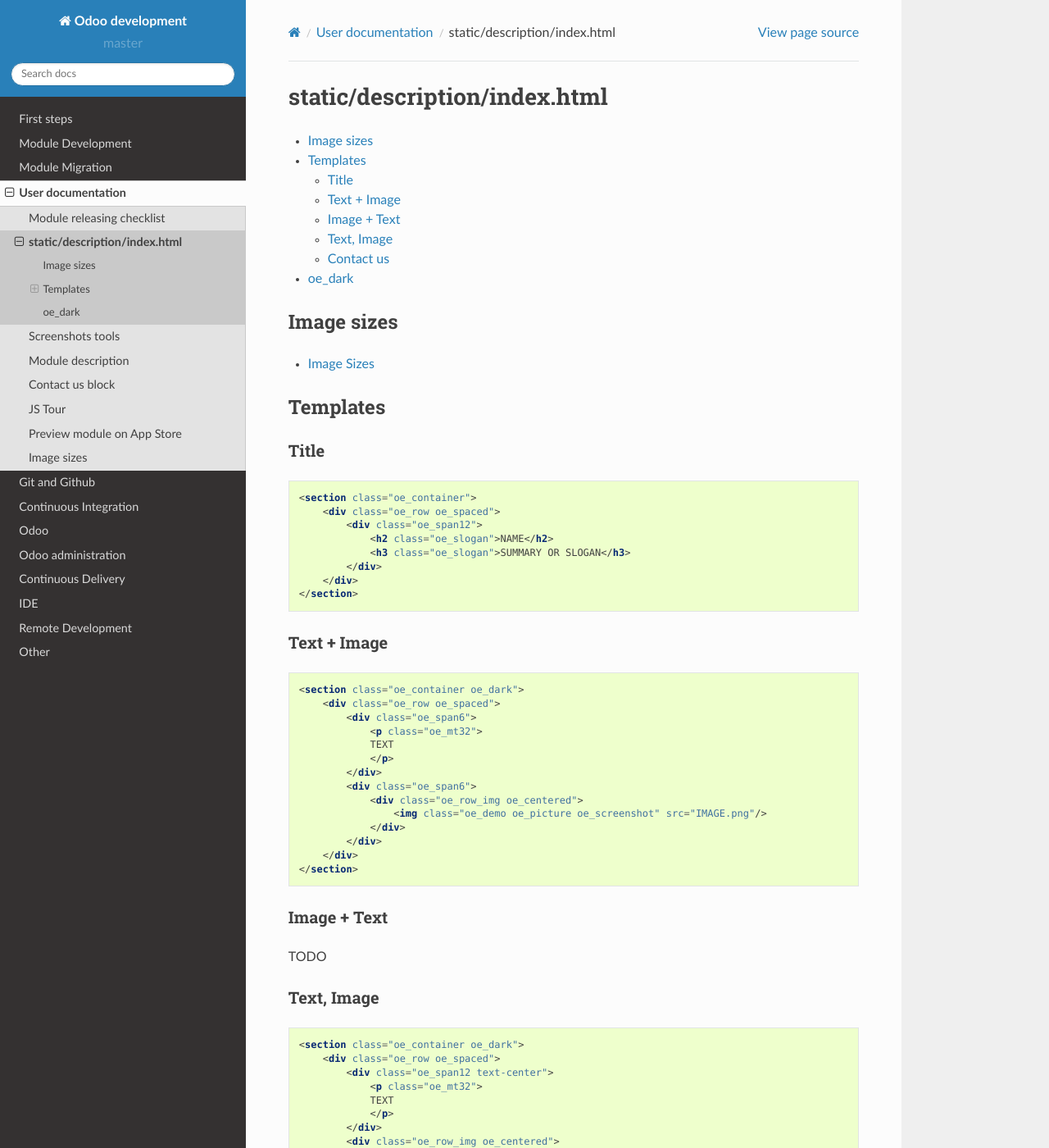
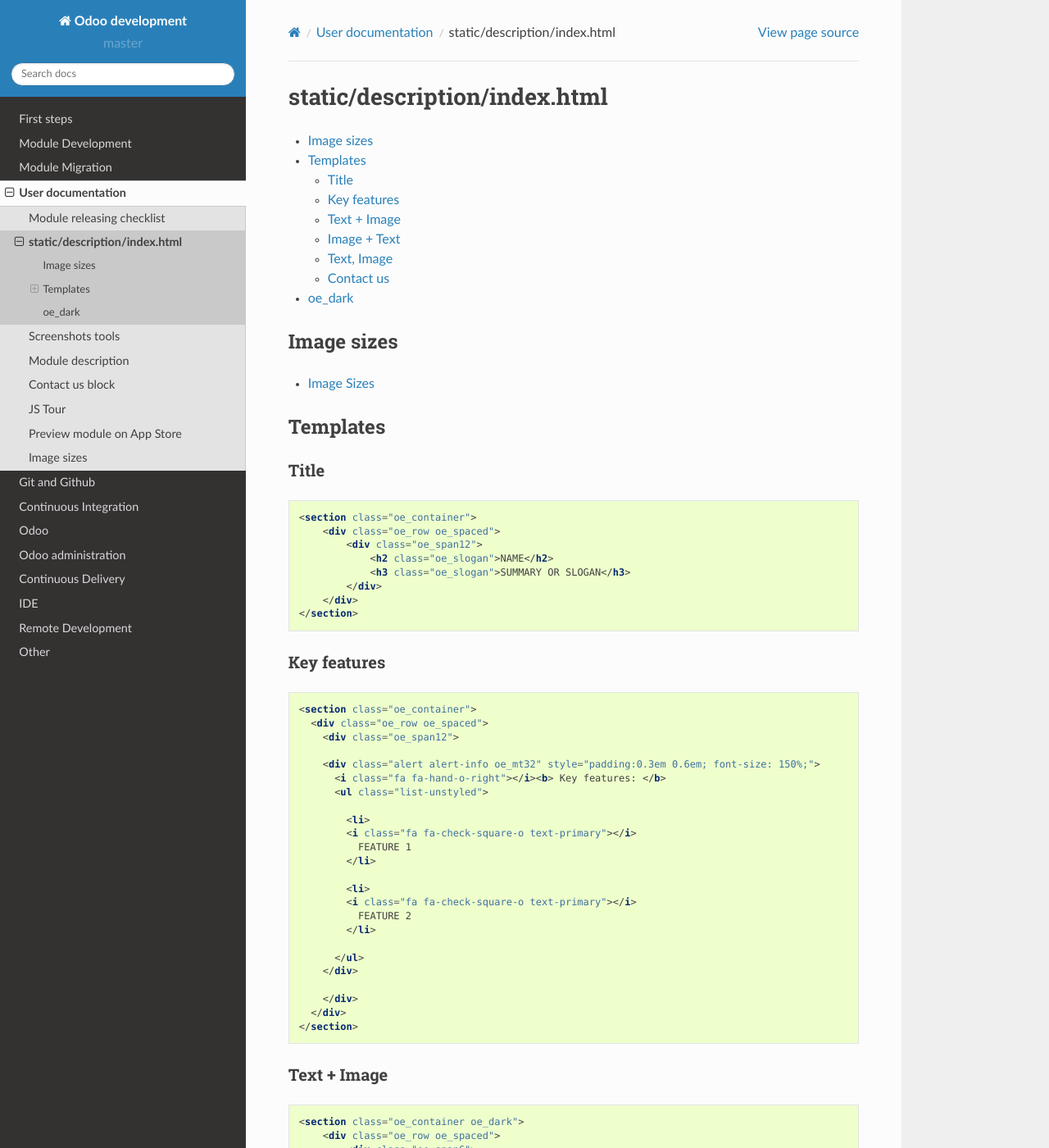
Before and after one commit to itpp-labs/odoo-development, a Sphinx documentation site: the page built from docs/description/index.html.rst, in a window 1280 px wide and 1400 px high. Shown: the whole window at 82% size. Built offline with Sphinx 7.4.7 and the Read the Docs theme 2.0.0, drawn with Linux system fonts in a browser that asks for light colours; pages that are not in the unit, such as notebooks, are missing from menus; some of the changed text lies outside the part shown.

Commit message:
Add "Key features" template

```diff
--- a/docs/description/index.html.rst
+++ b/docs/description/index.html.rst
@@ -26,6 +26,36 @@
             </div>
         </div>
     </section>
+
+Key features
+------------
+.. code-block:: html
+
+    <section class="oe_container">
+      <div class="oe_row oe_spaced">
+        <div class="oe_span12">
+
+        <div class="alert alert-info oe_mt32" style="padding:0.3em 0.6em; font-size: 150%;">
+          <i class="fa fa-hand-o-right"></i><b> Key features: </b>
+          <ul class="list-unstyled">
+
+            <li>
+            <i class="fa fa-check-square-o text-primary"></i>
+              FEATURE 1
+            </li>
+
+            <li>
+            <i class="fa fa-check-square-o text-primary"></i>
+              FEATURE 2
+            </li>
+
+          </ul>
+        </div>
+
+        </div>
+      </div>
+    </section>
+
 
 Text + Image
 ------------
@@ -86,6 +116,10 @@
     </section>
 
     <section class="oe_container">
+        <!--Key features-->
+    </section>
+
+    <section class="oe_container">
     </section>
 
     <section class="oe_container oe_dark">
```
